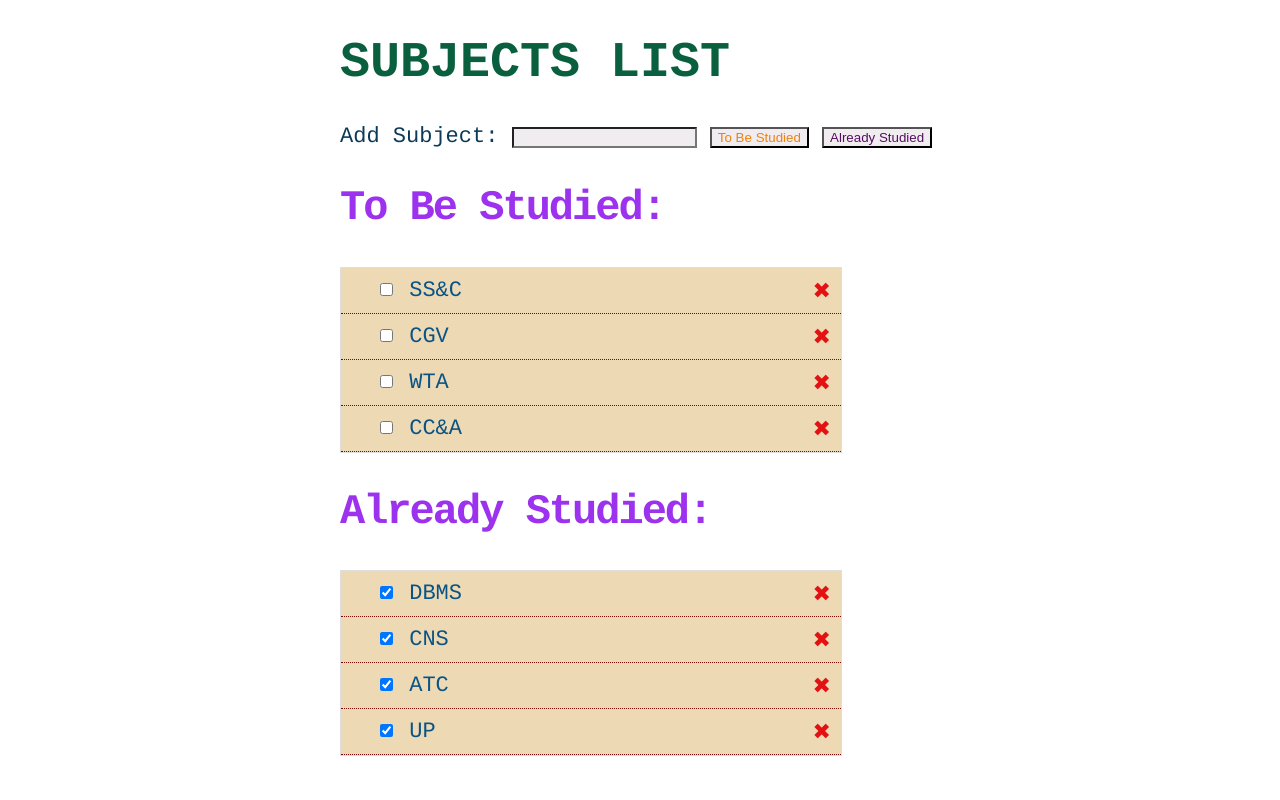
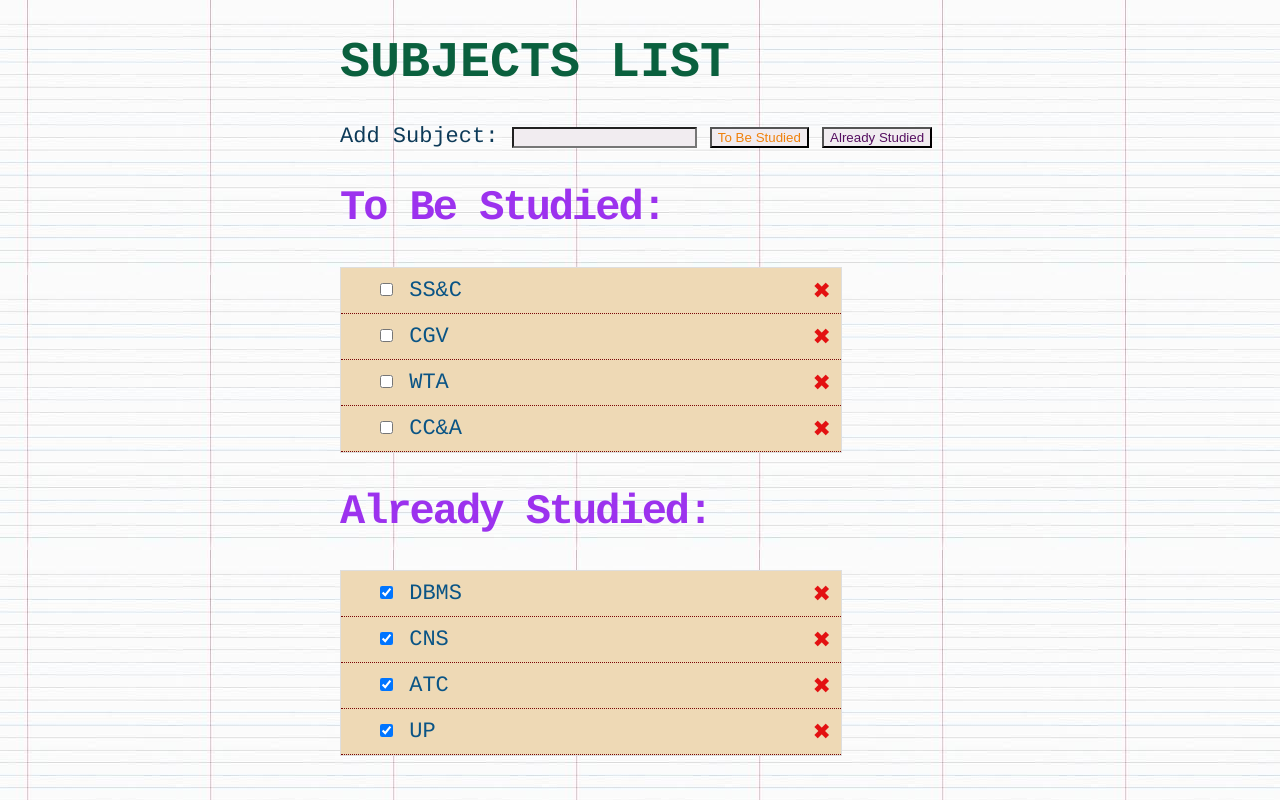
Before and after one commit to INCHARA-S-GOWDA/SubjectsManager, a plain HTML site: page index.html in a window 1280 px wide. Drawn offline with nearby package versions, Linux system fonts and the light colour scheme.

Commit message:
Update list.css

```diff
--- a/list.css
+++ b/list.css
@@ -1,5 +1,5 @@
 body {
-  background-image: url('linedpaper/linedpaper_@2x.jpg');
+  background-image: url('linedpaper_@2x.jpg');
   width: 600px;
   margin: 0 auto;
   padding: 0;
```
